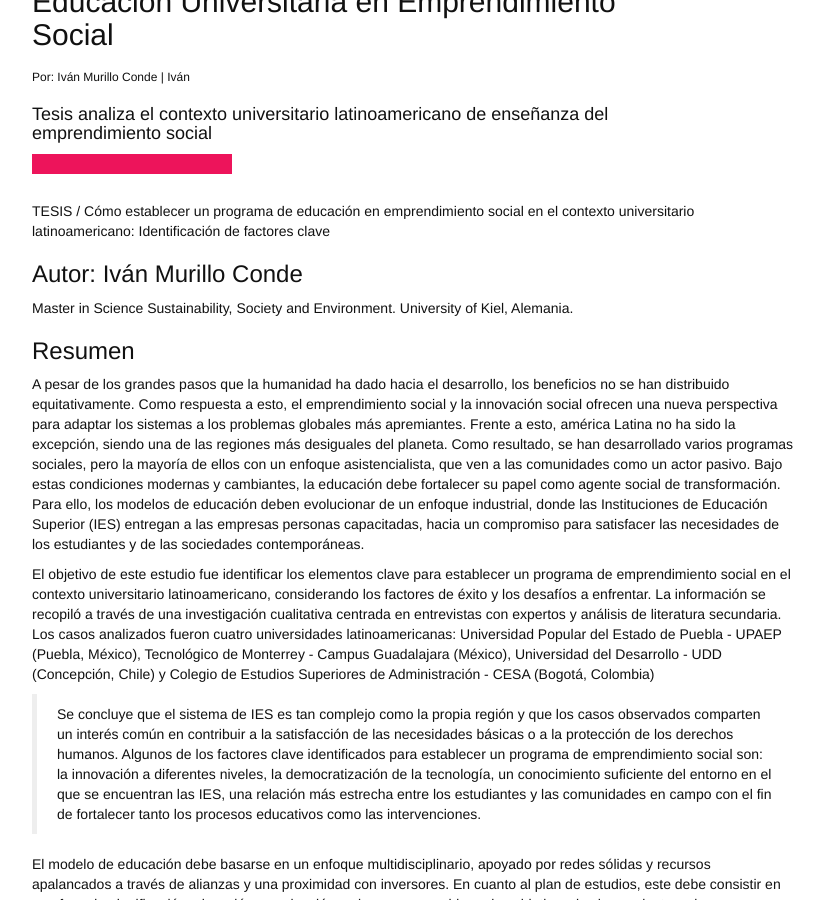
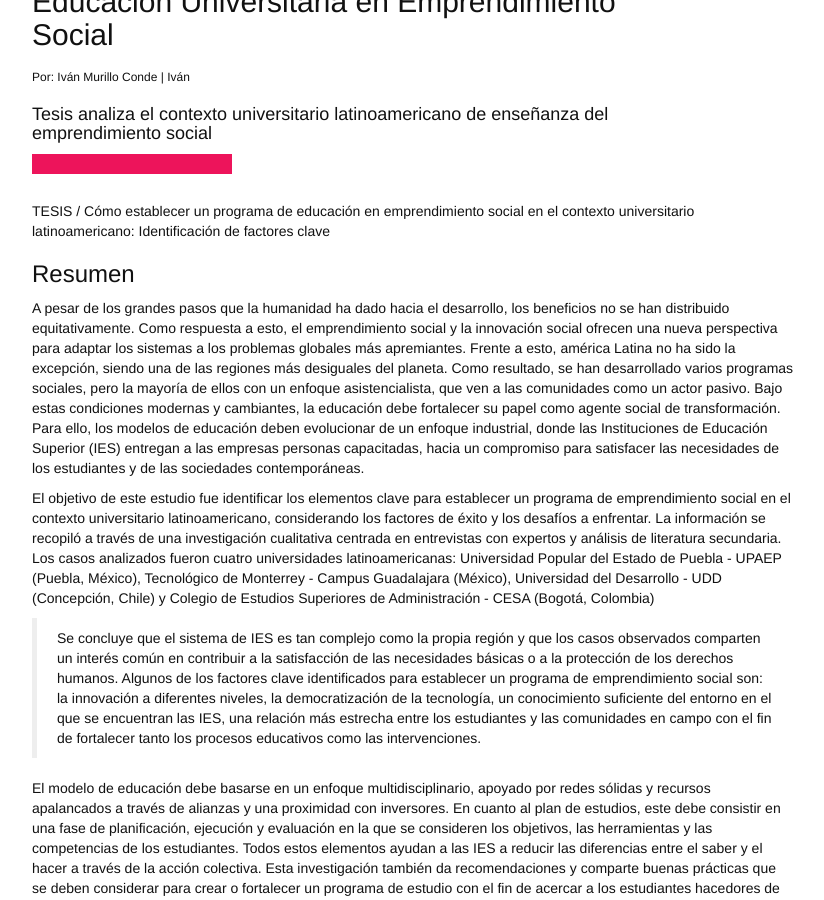
Before and after one commit to 2811Chile/2811Chile.github.io, a Jekyll site: the page built from _posts/2020-01-10-educacion-en-emprendimiento-social-en-universidades.markdown, in a window 1280 px wide and 900 px high, scrolled down 192 px. Shown: the whole window, without its empty margins (148-972 px from the left). Built offline with Jekyll 4.4.1, drawn with Linux system fonts in a browser that asks for light colours; nearby versions of some CDN libraries; some web fonts are replaced; our own code applies the rules of GitHub Pages for plain Markdown files; some of the changed text lies outside the part shown.

Commit message:
Updated Educacion En Emprendimiento Social En Universidades

```diff
--- a/_posts/2020-01-10-educacion-en-emprendimiento-social-en-universidades.markdown
+++ b/_posts/2020-01-10-educacion-en-emprendimiento-social-en-universidades.markdown
@@ -17,9 +17,6 @@ TESIS / Cómo establecer un programa de educación en emprendimiento social en e
 
 <!--mas-->
 
-### Autor: Iván Murillo Conde
-Master in Science Sustainability, Society and Environment. University of Kiel, Alemania.
-
 ### Resumen
 
 A pesar de los grandes pasos que la humanidad ha dado hacia el desarrollo, los beneficios no se han distribuido equitativamente. Como respuesta a esto, el emprendimiento social y la innovación social ofrecen una nueva perspectiva para adaptar los sistemas a los problemas globales más apremiantes. Frente a esto, américa Latina no ha sido la excepción, siendo una de las regiones más desiguales del planeta. Como resultado, se han desarrollado varios programas sociales, pero la mayoría de ellos con un enfoque asistencialista, que ven a las comunidades como un actor pasivo. Bajo estas condiciones modernas y cambiantes, la educación debe fortalecer su papel como agente social de transformación. Para ello, los modelos de educación deben evolucionar de un enfoque industrial, donde las Instituciones de Educación Superior (IES) entregan a las empresas personas capacitadas, hacia un compromiso para satisfacer las necesidades de los estudiantes y de las sociedades contemporáneas.
```
Also changed, not shown: other parts of _posts/2020-01-10-educacion-en-emprendimiento-social-en-universidades.markdown (+3 -0 lines).
